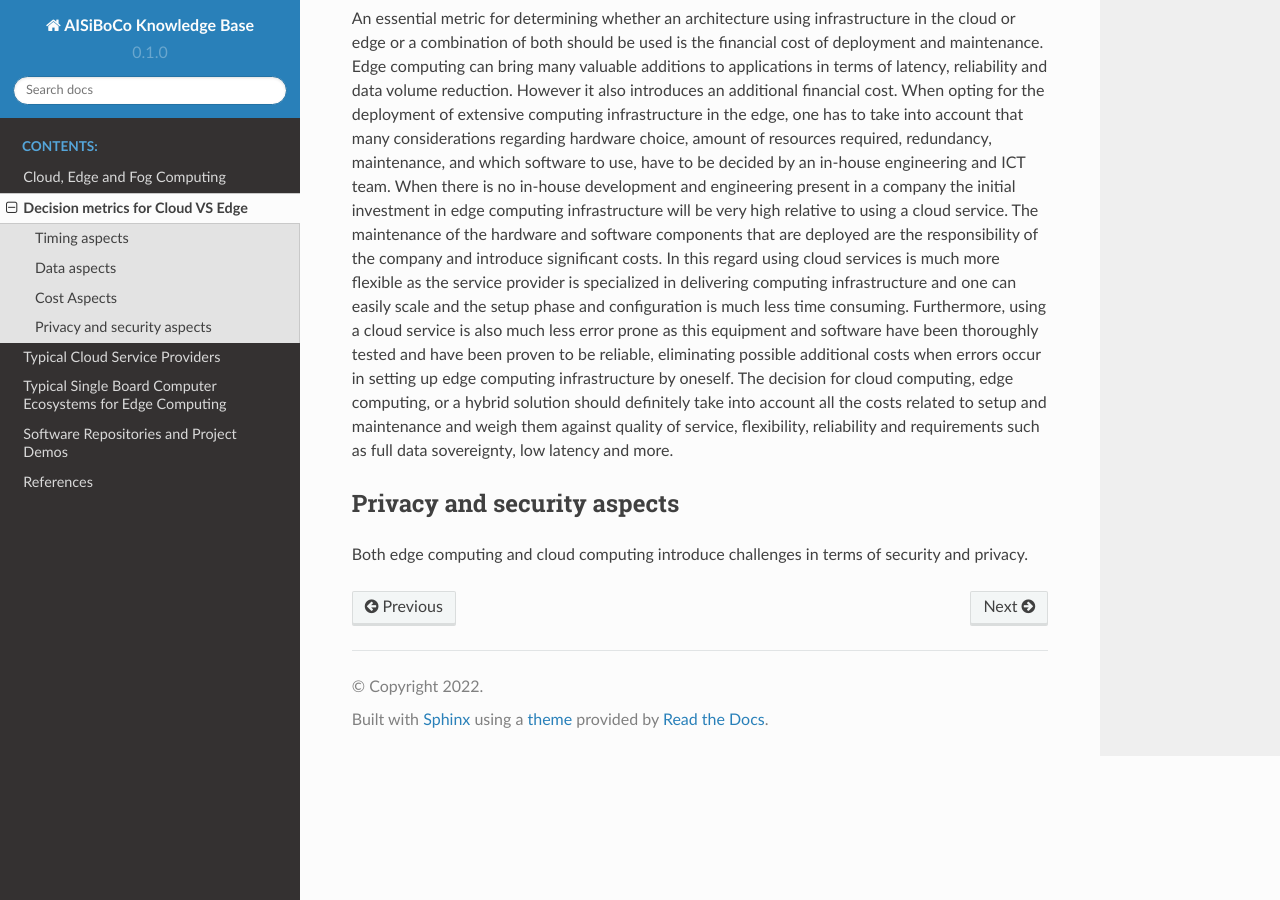
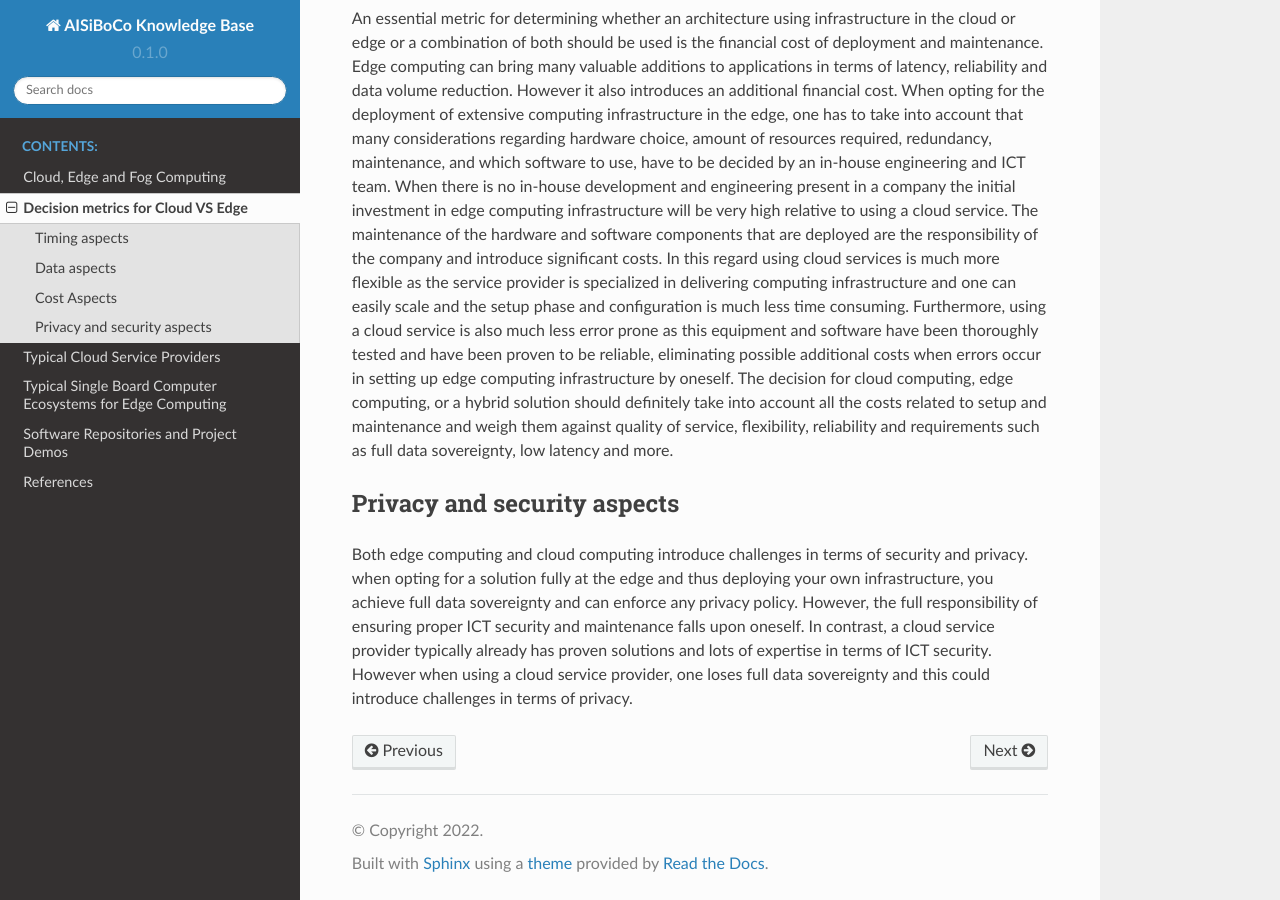
Before and after one commit to WillemRaes/CloudEdgeFog, a Sphinx documentation site: the page built from docs/source/costdiff.rst, in a window 1280 px wide and 900 px high, scrolled down 1905 px. Built offline with Sphinx 7.4.7 and the Read the Docs theme 2.0.0, drawn with Linux system fonts in a browser that asks for light colours.

Commit message:
small fix

```diff
--- a/docs/source/costdiff.rst
+++ b/docs/source/costdiff.rst
@@ -44,4 +44,4 @@ An essential metric for determining whether an architecture using infrastructure
 
 Privacy and security aspects
 ---------------------------------------
-Both edge computing and cloud computing introduce challenges in terms of security and privacy.
+Both edge computing and cloud computing introduce challenges in terms of security and privacy. when opting for a solution fully at the edge and thus deploying your own infrastructure, you achieve full data sovereignty and can enforce any privacy policy. However, the full responsibility of ensuring proper ICT security and maintenance falls upon oneself. In contrast, a cloud service provider typically already has proven solutions and lots of expertise in terms of ICT security. However when using a cloud service provider, one loses full data sovereignty and this could introduce challenges in terms of privacy.
```
Also changed, not shown: docs/images/Screenshot 2022-05-30 111123.png (added).
